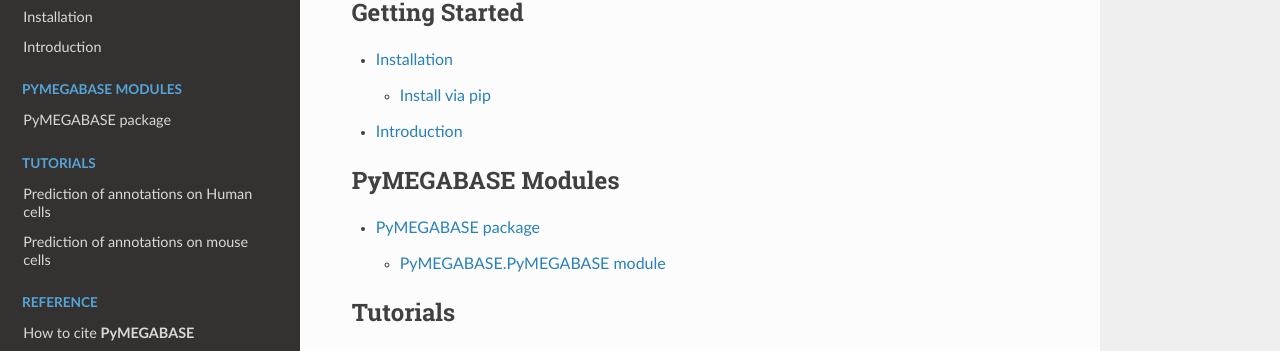
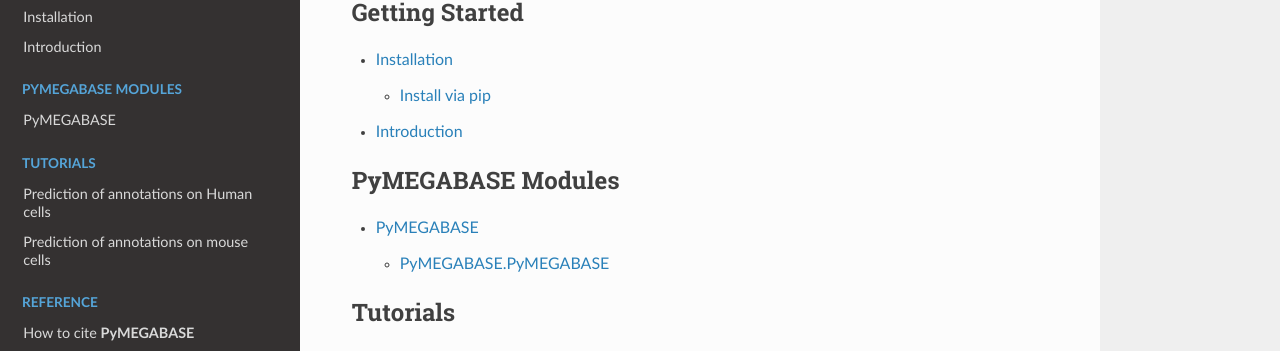
Before and after one commit to ed29rice/PyMEGABASE, a Sphinx documentation site: the page built from docs/source/index.rst, in a window 1280 px wide and 1046 px high. Shown: the part 160-511 px from the top of the window. Built offline with Sphinx 7.4.7 and the Read the Docs theme 2.0.0, drawn with Linux system fonts in a browser that asks for light colours.

Commit message:
Attempt to include modules to docs

```diff
--- a/docs/source/PyMEGABASE.rst
+++ b/docs/source/PyMEGABASE.rst
@@ -1,10 +1,10 @@
-PyMEGABASE package
+PyMEGABASE
 ==================
 
-PyMEGABASE.PyMEGABASE module
+PyMEGABASE.PyMEGABASE
 ----------------------------
 
-.. automodule:: PyMEGABASE.PyMEGABASE
+.. automodule:: PyMEGABASE.PyMEGABASE.PyMEGABASE
    :members:
    :undoc-members:
    :show-inheritance:
```
Also changed, not shown: 1 other file.
